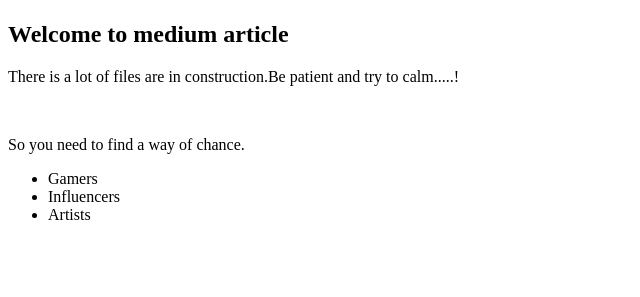
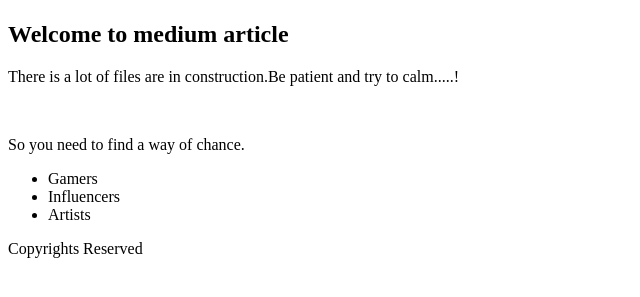
Before and after one commit to vishnuhassan/practice, a plain HTML site: page index.html in a window 1280 px wide. Shown: the part 59-356 px from the top of the page, without its empty margins (0-640 px from the left). Drawn offline with Linux system fonts and the light colour scheme.

Commit message:
Adding footer

```diff
--- a/index.html
+++ b/index.html
@@ -12,4 +12,7 @@
     <li>Artists</li>
   </ul>
 </body>
+<footer>
+  Copyrights Reserved
+</footer>
 </html>
```
